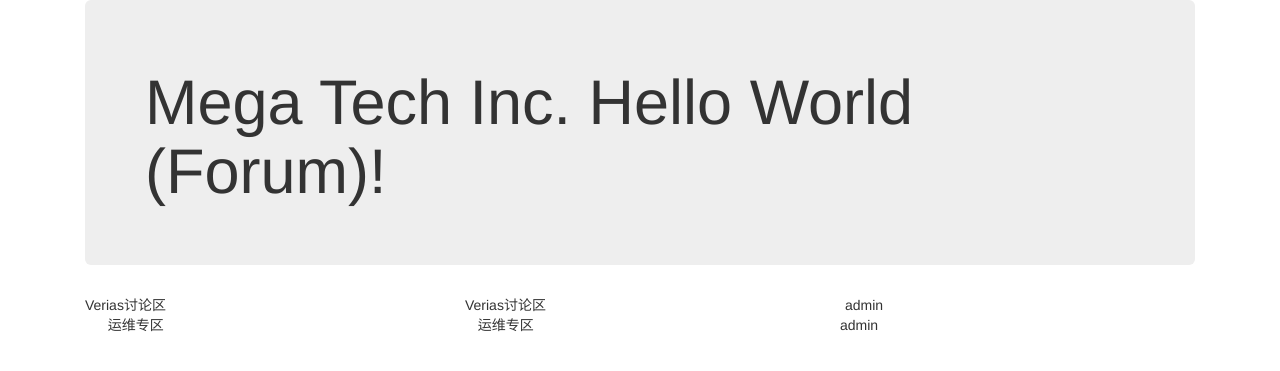
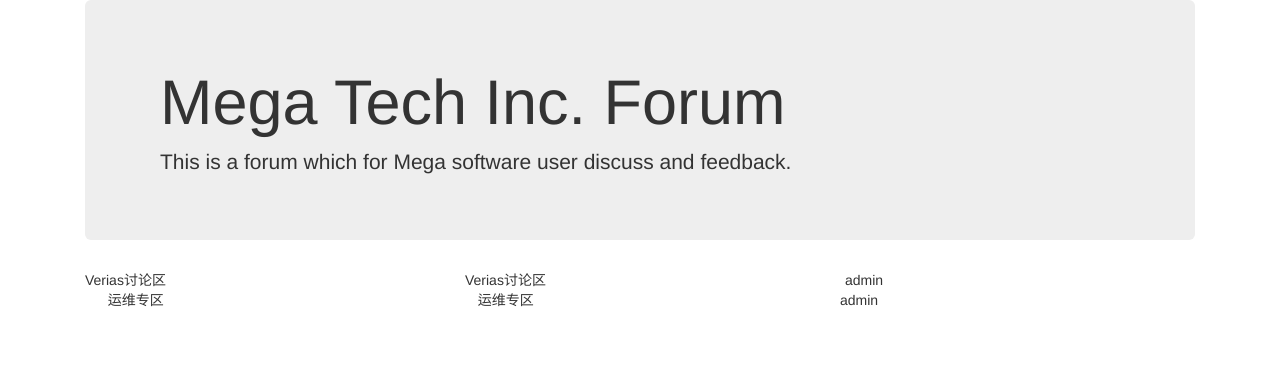
Before and after one commit to coollinn/mysite, a Django app: page /block/ in a window 1280 px wide. Shown: the top 371 px of the page. Run offline with Django 3.2, Linux system fonts and the light colour scheme; data comes from the database, SQL or seed files in the repository; some libraries are stand-ins or nearby versions.

Commit message:
update from office W530

```diff
--- a/templates/block_list.html
+++ b/templates/block_list.html
@@ -9,7 +9,12 @@
     <div class="container">
         <dev class="row">
             <div class="col-xs-12 col-md-12">
-                <div class="jumbotron"><h1>Mega Tech Inc.  Hello World (Forum)!</h1></div>
+                <div class="jumbotron jumbotron-fluid">
+                  <div class="container">
+                    <h1 class="display-4">Mega Tech Inc. Forum</h1>
+                    <p class="lead">This is a forum which for Mega software user discuss and feedback.</p>
+                  </div>
+                </div>
             </div>
         </dev>
     </div>
```
